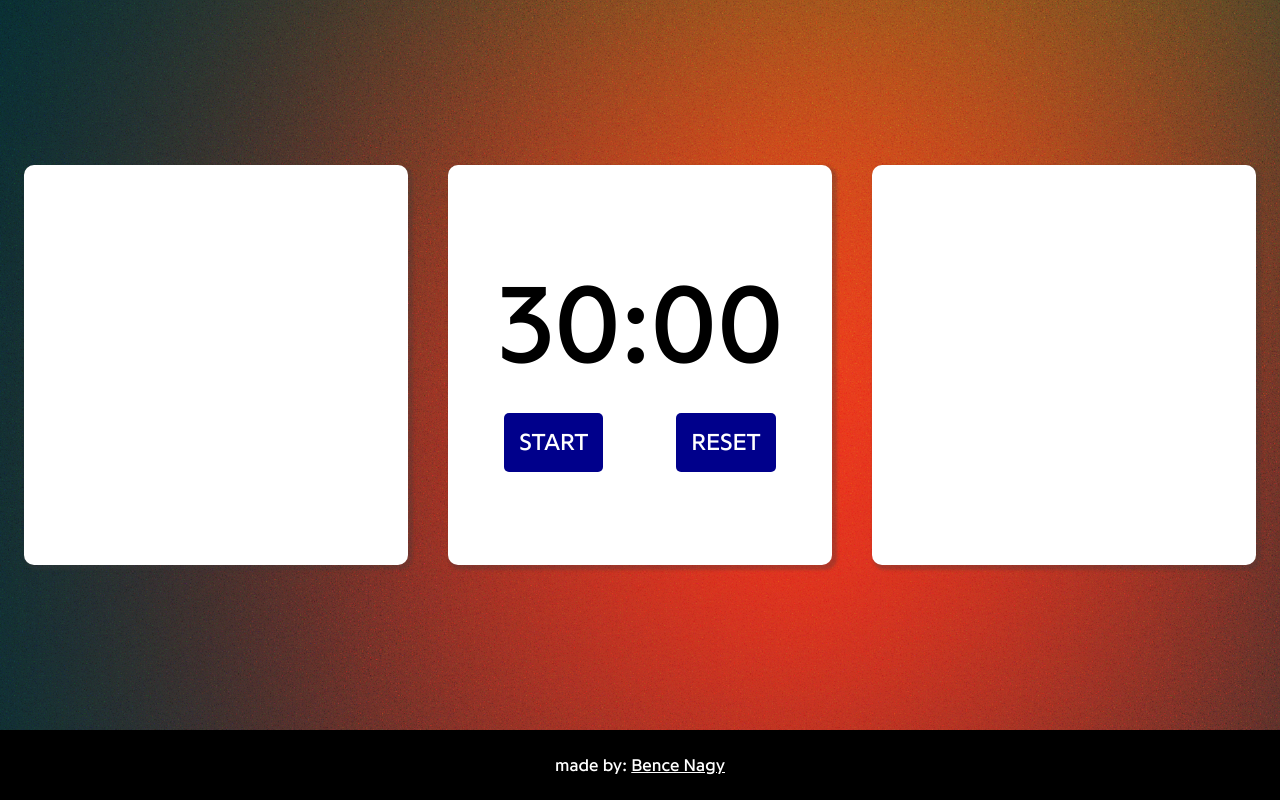
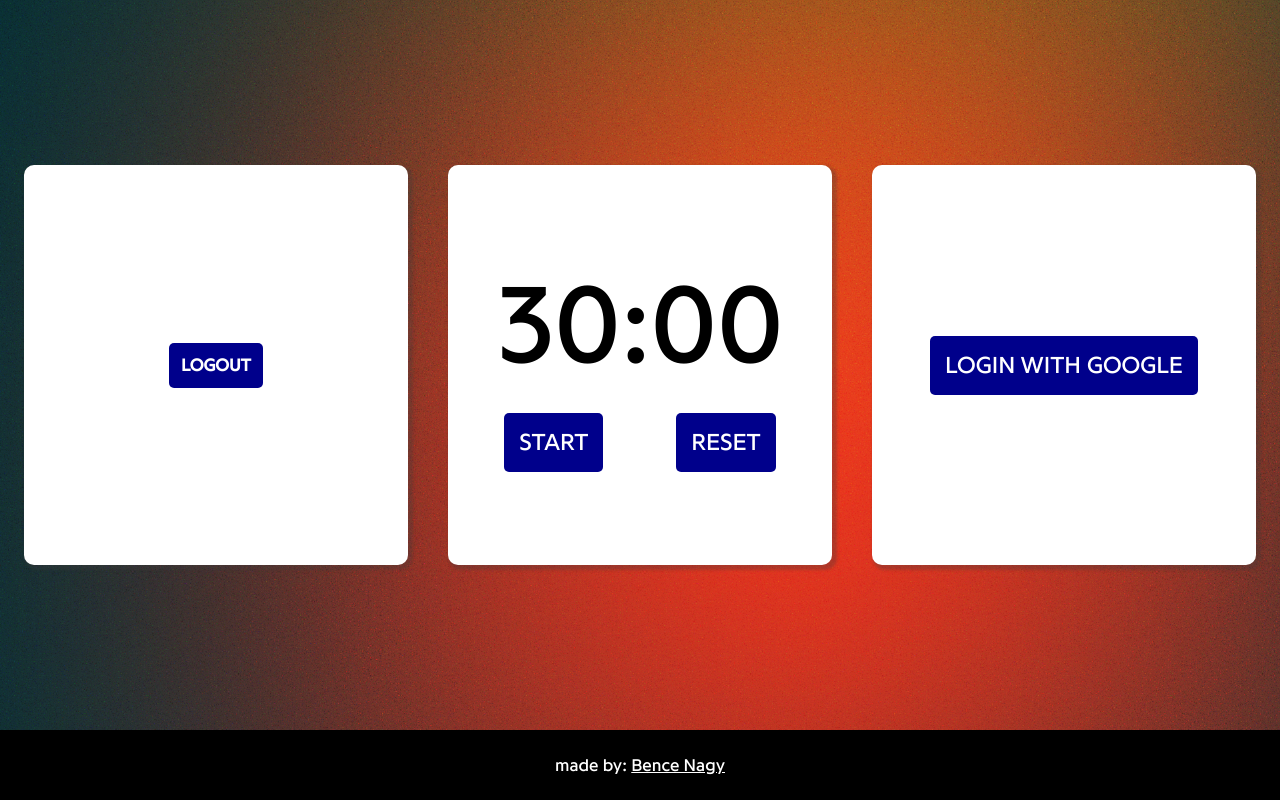
Before and after one commit to nagyb3/productivity-timer, a React (Create React App) app: page / in a window 1280 px wide. Built offline with nearby package versions, Linux system fonts and the light colour scheme.

Commit message:
add Login component and firebase functionality

```diff
--- a/src/App.css
+++ b/src/App.css
@@ -18,7 +18,6 @@ button {
 }
 
 .countdown-container {
-	background-color: white;
 	padding: 20px;
 	display: flex;
 	flex-direction: column;
@@ -106,7 +105,7 @@ button {
 	gap: 30px;
 }
 
-.login-button, button.logout {
+.login-button {
 	background-color:darkblue;
 	color: white;
 	height: 2rem;
@@ -115,10 +114,6 @@ button {
 	font-family: Programme;
 	border: 0;
 	border-radius: 5px;
-}
-
-.timelogger-container {
-	background-color: white;
 }
 
 main {
@@ -139,7 +134,39 @@ main {
 	min-height: 100vh;
 }
 
-.timelogger-container, .countdown-container {
+.card {
 	border-radius: 10px;
 	box-shadow: 3px 3px 3px 2px rgba(61, 61, 61, 0.3);
+	background-color: white;
 }
+
+.login-container {
+	display: flex;
+	justify-content: center;
+	align-items: center;
+}
+
+.login-container > button {
+	font-size: 1.5rem;
+	background: darkblue;
+	color: white;
+	border: 0;
+	border-radius: 5px;
+	padding: 15px;
+}
+
+button.logout {
+	font-size: 1.1rem;
+	background: darkblue;
+	color: white;
+	border: 0;
+	border-radius: 5px;
+	padding: 12px;
+	font-weight: 800;
+}
+
+.timelogger-container {
+	display: flex;
+	justify-content: center;
+	align-items: center;
+}
--- a/src/App.js
+++ b/src/App.js
@@ -2,11 +2,12 @@ import React from 'react';
 import CountdownTimer from './CountdownTimer';
 import Footer from './Footer';
 import TimeLogger from './TimeLogger';
+import Login from './Login';
 
 // Import the functions you need from the SDKs you need
 import { initializeApp } from "firebase/app";
 import { getAnalytics } from "firebase/analytics";
-import { getAuth } from "firebase/auth"
+import { getAuth, GoogleAuthProvider } from "firebase/auth"
 
 // TODO: Add SDKs for Firebase products that you want to use
 // https://firebase.google.com/docs/web/setup#available-libraries
@@ -28,15 +29,20 @@ export const app = initializeApp(firebaseConfig);
 // export const analytics = getAnalytics(app);
 export const auth = getAuth(app);
 
+export const googleProvider = new GoogleAuthProvider();
 
 function App() {
+
+    const [isLoggedIn, setIsLoggedIn] = React.useState(false);
+
+
     return (
         <div className='page-container'>
             <main>
                 <div className='app-container'>
                     <TimeLogger />
                     <CountdownTimer />
-                    <TimeLogger />
+                    {isLoggedIn ? <TimeLogger setIsLoggedIn={setIsLoggedIn} /> : <Login setIsLoggedIn={setIsLoggedIn} />}
                 </div>
             </main>
             <Footer />
--- a/src/CountdownTimer.js
+++ b/src/CountdownTimer.js
@@ -55,7 +55,7 @@ function CountdownTimer() {
     }
 
     return (
-        <div className='countdown-container'>
+        <div className='countdown-container card'>
             <p onClick={handleMinuteChange}>{minutes.toString().padStart(2, '0')}:{seconds.toString().padStart(2, '0')}</p>
             <div className="top-row">
                 <button onClick={handleStart}>{isRunning ? "STOP" : "START"}</button>
--- /dev/null
+++ b/src/Login.jsx
@@ -0,0 +1,21 @@
+import React from "react";
+import { signInWithPopup } from "firebase/auth"
+import { googleProvider, auth } from "./App";
+
+export default function Login(props) {
+
+    const logInWithGoogle = async () => {
+        try {
+            await signInWithPopup(auth, googleProvider)
+            props.setIsLoggedIn(true)
+        } catch (err) {
+            console.error(err)
+        }
+    }
+
+    return (
+        <div className="login-container card">
+            <button className="log-in-google" onClick={logInWithGoogle}>LOGIN WITH GOOGLE</button>
+        </div>
+    )
+}
--- a/src/TimeLogger.js
+++ b/src/TimeLogger.js
@@ -1,13 +1,18 @@
 import React from "react";
+import { signOut } from "firebase/auth";
+import { googleProvider, auth } from "./App";
 
-export default function TimeLogger() {
+export default function TimeLogger(props) {
 
-
+    const logout = async () => {
+        await signOut(auth);
+        props.setIsLoggedIn(false);
+    }
 
 
     return (
-        <div className="timelogger-container">
-
+        <div className="timelogger-container card">
+            <button className="logout" onClick={logout}>LOGOUT</button>
         </div>
     )
 }
```
